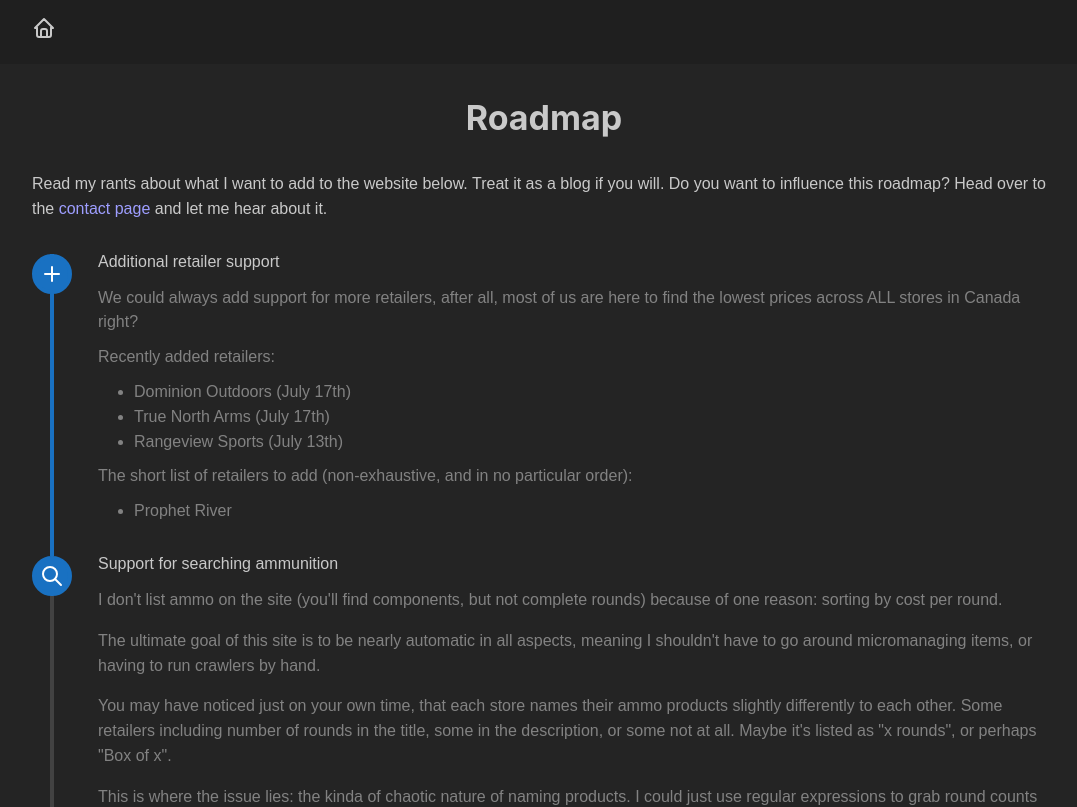
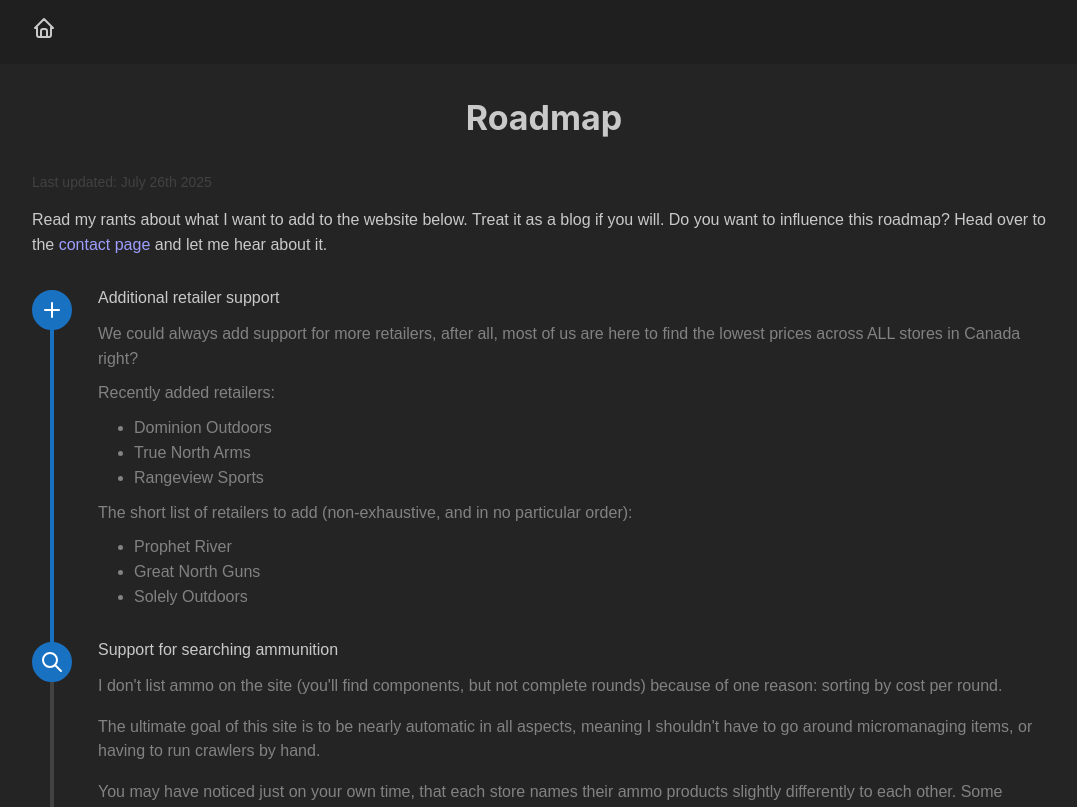
Before and after one commit to almostprohibited/frontend, a Next.js app: page /roadmap in a window 1280 px wide. Shown: the top 807 px of the page, without its empty margins (96-1173 px from the left). Built offline with nearby package versions, Linux system fonts and the light colour scheme.

Commit message:
Updated roadmap

```diff
--- a/src/app/roadmap/page.tsx
+++ b/src/app/roadmap/page.tsx
@@ -9,6 +9,10 @@ export default function roadmapPage() {
 		<Box mt="2rem" p={"var(--content-side-padding)"}>
 			<Title order={1} ta="center">{"Roadmap"}</Title>
 			<Space h="xl" />
+			<Text size="sm" c="dark">
+				{"Last updated: July 26th 2025"}
+			</Text>
+			<Space h="md" />
 			<Group gap="xs">
 				<Text>Read my rants about what I want to add to the website below. Treat it as a blog if you will. Do you want to influence this roadmap? Head over to the <Link style={{color: "revert"}} href="/contact">contact page</Link> and let me hear about it.</Text>
 			</Group>
@@ -24,13 +28,15 @@ export default function roadmapPage() {
 						<Text>{"We could always add support for more retailers, after all, most of us are here to find the lowest prices across ALL stores in Canada right?"}</Text>
 						<Text>{"Recently added retailers:"}</Text>
 						<List withPadding>
-							<ListItem>{"Dominion Outdoors (July 17th)"}</ListItem>
-							<ListItem>{"True North Arms (July 17th)"}</ListItem>
-							<ListItem>{"Rangeview Sports (July 13th)"}</ListItem>
+							<ListItem>{"Dominion Outdoors"}</ListItem>
+							<ListItem>{"True North Arms"}</ListItem>
+							<ListItem>{"Rangeview Sports"}</ListItem>
 						</List>
 						<Text>{"The short list of retailers to add (non-exhaustive, and in no particular order):"}</Text>
 						<List withPadding>
 							<ListItem>{"Prophet River"}</ListItem>
+							<ListItem>{"Great North Guns"}</ListItem>
+							<ListItem>{"Solely Outdoors"}</ListItem>
 						</List>
 					</Stack>
 				</TimelineItem>
```
